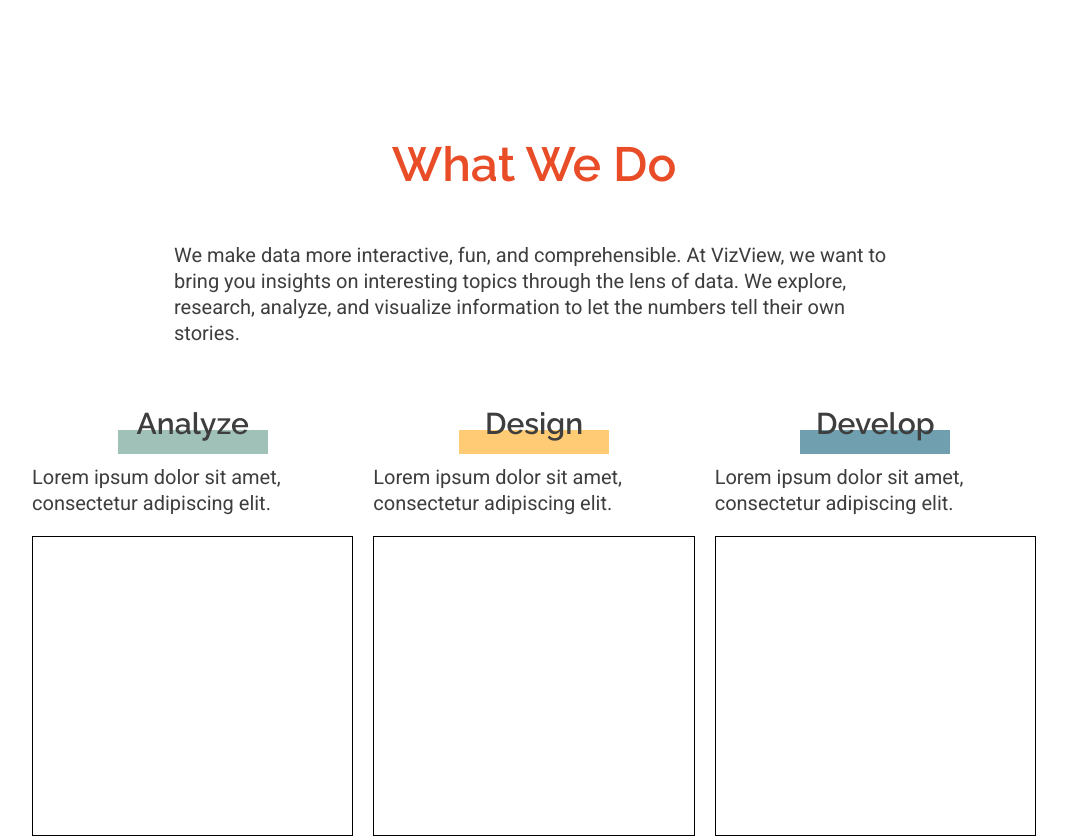
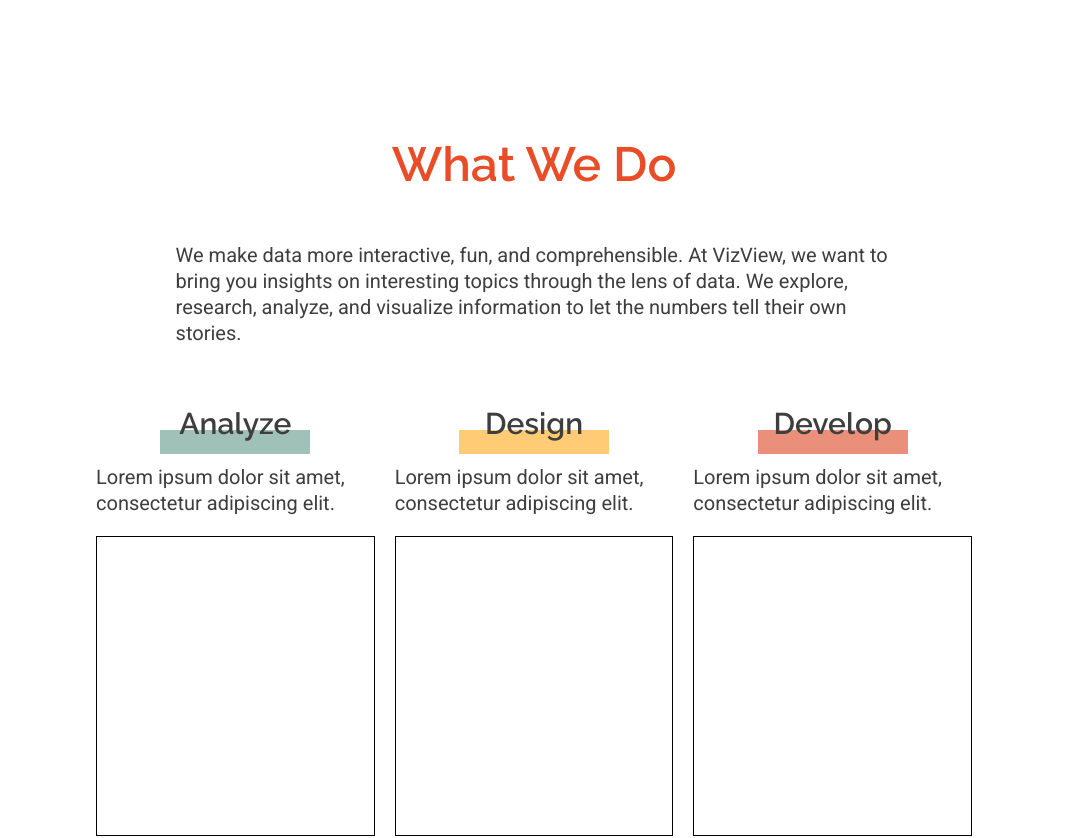
Before and after one commit to vizview/landing-site, a React (Create React App) app: page / in a window 1280 px wide. Shown: the part 1640-2478 px from the top of the page, without its empty margins (106-1173 px from the left). Built offline with nearby package versions, Linux system fonts and the light colour scheme.

Commit message:
add animation to the what to do

```diff
--- a/src/container/VizView/Home/WhatWeDo/WhatWeDo.css
+++ b/src/container/VizView/Home/WhatWeDo/WhatWeDo.css
@@ -25,10 +25,74 @@
   margin: auto;
 }
 
-.work-background {
+#hightlight-1 {
   width: 150px;
   height: 24px;
   margin: -22px auto 10px auto;
+  background: linear-gradient(
+    to right,
+    var(--secondary-color-1) 50%,
+    transparent 50%
+  );
+  background-position: right bottom;
+  background-size: 200% 100%;
+  transition: all 0.5s ease-out;
+}
+
+#hightlight-2 {
+  width: 150px;
+  height: 24px;
+  margin: -22px auto 10px auto;
+  background: linear-gradient(
+    to right,
+    var(--secondary-color-2) 50%,
+    transparent 50%
+  );
+  background-position: right bottom;
+  background-size: 200% 100%;
+  transition: all 0.5s ease-out;
+}
+
+#hightlight-3 {
+  width: 150px;
+  height: 24px;
+  margin: -22px auto 10px auto;
+  background: linear-gradient(
+    to right,
+    var(--secondary-color-3) 50%,
+    transparent 50%
+  );
+  background-position: right bottom;
+  background-size: 200% 100%;
+  transition: all 0.5s ease-out;
+}
+
+/* .work-background {
+  width: 150px;
+  height: 24px;
+  margin: -22px auto 10px auto;
+  background: linear-gradient(
+    to right,
+    var(--secondary-color-1) 50%,
+    transparent 50%
+  );
+  background-position: right bottom;
+  background-size: 200% 100%;
+  transition: all 0.5s ease-out;
+} */
+
+.work-background:hover {
+  background-position: left bottom;
+}
+
+#hightlight-1.showHighlight {
+  background-position: left bottom;
+}
+#hightlight-2.showHighlight {
+  background-position: left bottom;
+}
+#hightlight-3.showHighlight {
+  background-position: left bottom;
 }
 
 .work-img {
--- a/src/container/VizView/Home/WhatWeDo/WhatWeDo.js
+++ b/src/container/VizView/Home/WhatWeDo/WhatWeDo.js
@@ -1,7 +1,44 @@
 import React from "react";
 import "./WhatWeDo.css";
 
-const whatwedo = () => {
+export default class whatwedo extends React.Component {
+  constructor(props) {
+    super(props);
+    this.state = {
+      showHighlight: false,
+    };
+  }
+
+  componentDidMount() {
+    window.addEventListener("scroll", this.listenToScroll);
+  }
+
+  componentWillUnmount() {
+    window.removeEventListener("scroll", this.listenToScroll);
+  }
+
+  listenToScroll = () => {
+    const winScroll =
+      document.body.scrollTop || document.documentElement.scrollTop;
+
+    const height =
+      document.documentElement.scrollHeight -
+      document.documentElement.clientHeight;
+
+    const hightlight1 = document.getElementById("hightlight-1");
+    var rect = hightlight1.offsetTop - 500;
+    console.log(rect);
+
+    if (winScroll >= rect) {
+      this.setState({
+        showHighlight: true,
+      });
+    }
+
+    console.log(winScroll);
+  };
+
+  render() {
     return (
       <div className="whatwedo">
         <h2>What We Do</h2>
@@ -15,8 +52,10 @@ const whatwedo = () => {
           <div className="work">
             <h4>Analyze</h4>
             <div
-            style={{ backgroundColor: "var(--secondary-color-1)" }}
-            className="work-background"
+              id="hightlight-1"
+              className={`work-background ${
+                this.state.showHighlight ? "showHighlight" : ""
+              }`}
             ></div>
             <p>Lorem ipsum dolor sit amet, consectetur adipiscing elit.</p>
             <div className="work-img"></div>
@@ -24,8 +63,11 @@ const whatwedo = () => {
           <div className="work">
             <h4>Design</h4>
             <div
-            style={{ backgroundColor: "var(--secondary-color-2)" }}
-            className="work-background"
+              // style={{ backgroundColor: "var(--secondary-color-2)" }}
+              id="hightlight-2"
+              className={`work-background ${
+                this.state.showHighlight ? "showHighlight" : ""
+              }`}
             ></div>
             <p>Lorem ipsum dolor sit amet, consectetur adipiscing elit.</p>
             <div className="work-img"></div>
@@ -33,8 +75,11 @@ const whatwedo = () => {
           <div className="work">
             <h4>Develop</h4>
             <div
-            style={{ backgroundColor: "var(--secondary-color-4)" }}
-            className="work-background"
+              id="hightlight-3"
+              // style={{ backgroundColor: "var(--secondary-color-4)" }}
+              className={`work-background ${
+                this.state.showHighlight ? "showHighlight" : ""
+              }`}
             ></div>
             <p>Lorem ipsum dolor sit amet, consectetur adipiscing elit.</p>
             <div className="work-img"></div>
@@ -42,6 +87,5 @@ const whatwedo = () => {
         </div>
       </div>
     );
-};
-
-export default whatwedo;
+  }
+}
--- a/src/container/VizView/Work/Work.css
+++ b/src/container/VizView/Work/Work.css
@@ -8,8 +8,9 @@
 }
 
 .section {
-  margin-left: 5vw;
-  margin-right: 5vw;
+  margin-left: auto;
+  margin-right: auto;
+  max-width: 70vw;
 }
 
 .project {
```
Also changed, not shown: 1 other file (tests, documents, lock files or other folders). Lines whose indentation alone changed are shown as unchanged.
